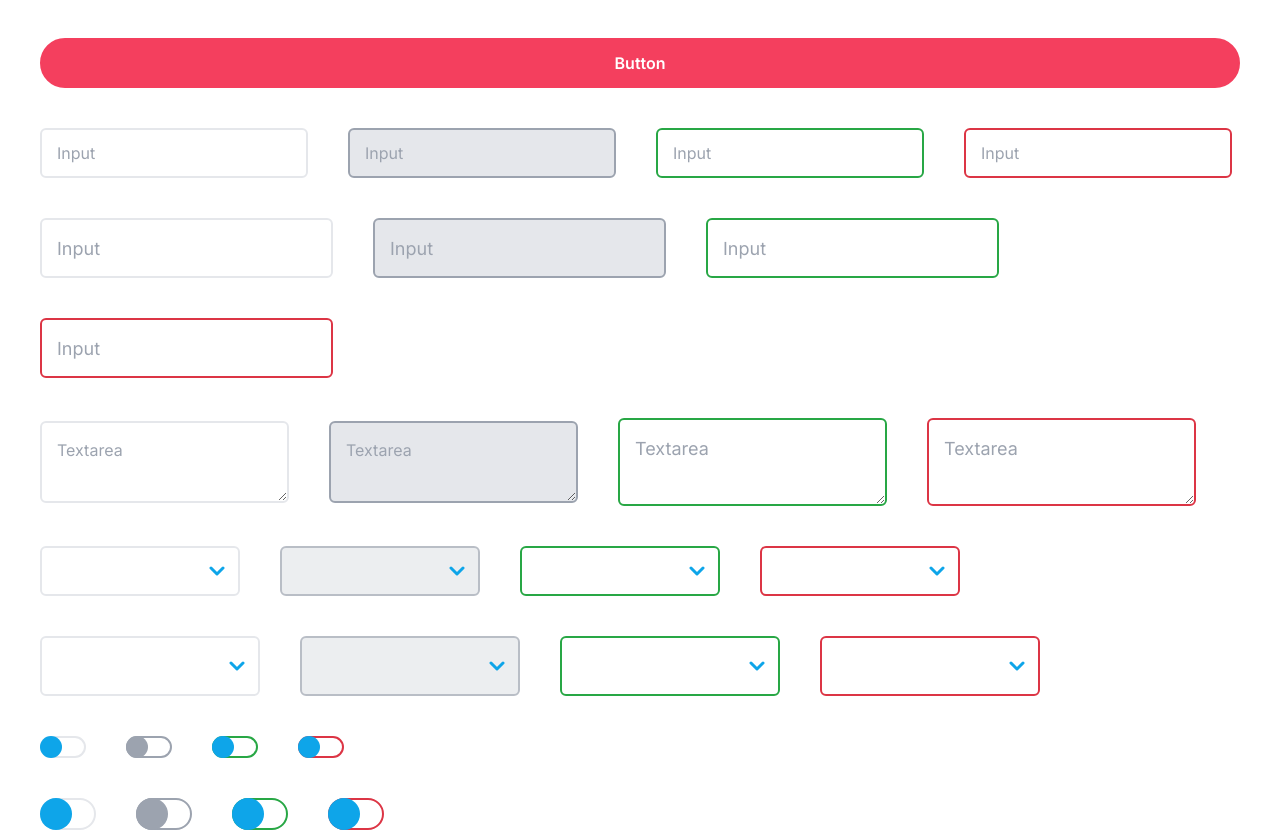
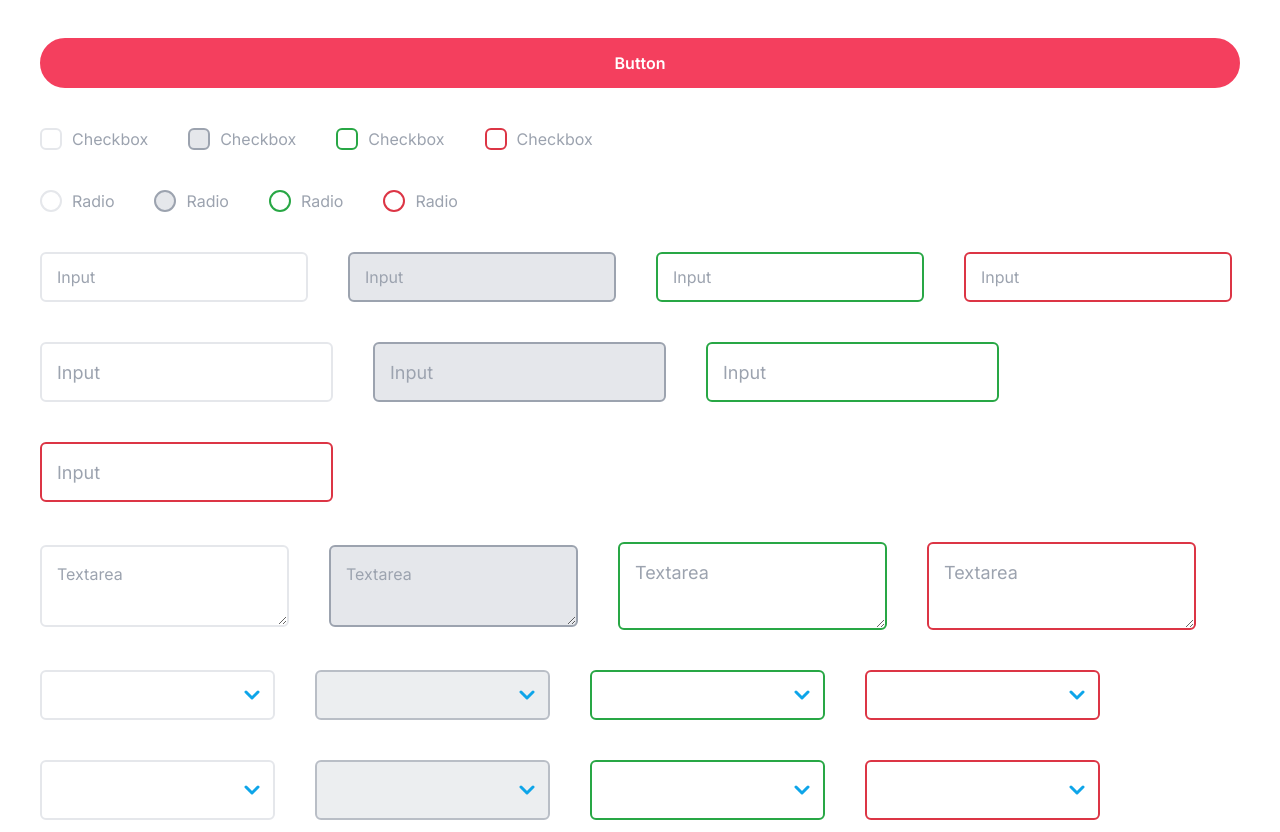
Before and after one commit to cherry-design-system/styled-components, a Next.js app: page / in a window 1280 px wide. Shown: the part 484-1316 px from the top of the page. Built offline with nearby package versions, Linux system fonts and the light colour scheme.

Commit message:
fix: input min width

```diff
--- a/src/app/components/cherry/select.tsx
+++ b/src/app/components/cherry/select.tsx
@@ -61,12 +61,10 @@ const StyledSelect = styled.select<SelectProps>`
 
 	${({ $size, theme }) =>
 		$size === "big"
-			? `min-width: 220px;
-			font-size: ${theme.fontSizes.inputBig.lg};
+			? `font-size: ${theme.fontSizes.inputBig.lg};
 			line-height: ${theme.lineHeights.inputBig.lg};
 	`
-			: `min-width: 200px;
-			font-size: ${theme.fontSizes.input.lg};
+			: `font-size: ${theme.fontSizes.input.lg};
 			line-height: ${theme.lineHeights.input.lg};`}
 
 	${({ $error, $success, theme }) => {
--- a/src/app/components/cherry/utils/global.tsx
+++ b/src/app/components/cherry/utils/global.tsx
@@ -81,6 +81,7 @@ export const resetButton = `
 
 export const resetInput = `
 	cursor: text;
+	min-width: 235px;
 `;
 
 export const fullWidthStyles = (fullWidth: boolean) => {
--- a/src/app/page.tsx
+++ b/src/app/page.tsx
@@ -70,6 +70,20 @@ export default function Home() {
 				</Flex>
 				<Space $xs={20} $lg={40} />
 				<Flex>
+					<Input type="checkbox" $label="Checkbox" />
+					<Input type="checkbox" $label="Checkbox" disabled />
+					<Input type="checkbox" $label="Checkbox" $success />
+					<Input type="checkbox" $label="Checkbox" $error />
+				</Flex>
+				<Space $xs={20} $lg={40} />
+				<Flex>
+					<Input type="radio" $label="Radio" />
+					<Input type="radio" $label="Radio" disabled />
+					<Input type="radio" $label="Radio" $success />
+					<Input type="radio" $label="Radio" $error />
+				</Flex>
+				<Space $xs={20} $lg={40} />
+				<Flex>
 					<Input placeholder="Input" />
 					<Input placeholder="Input" disabled />
 					<Input placeholder="Input" $success />
```
